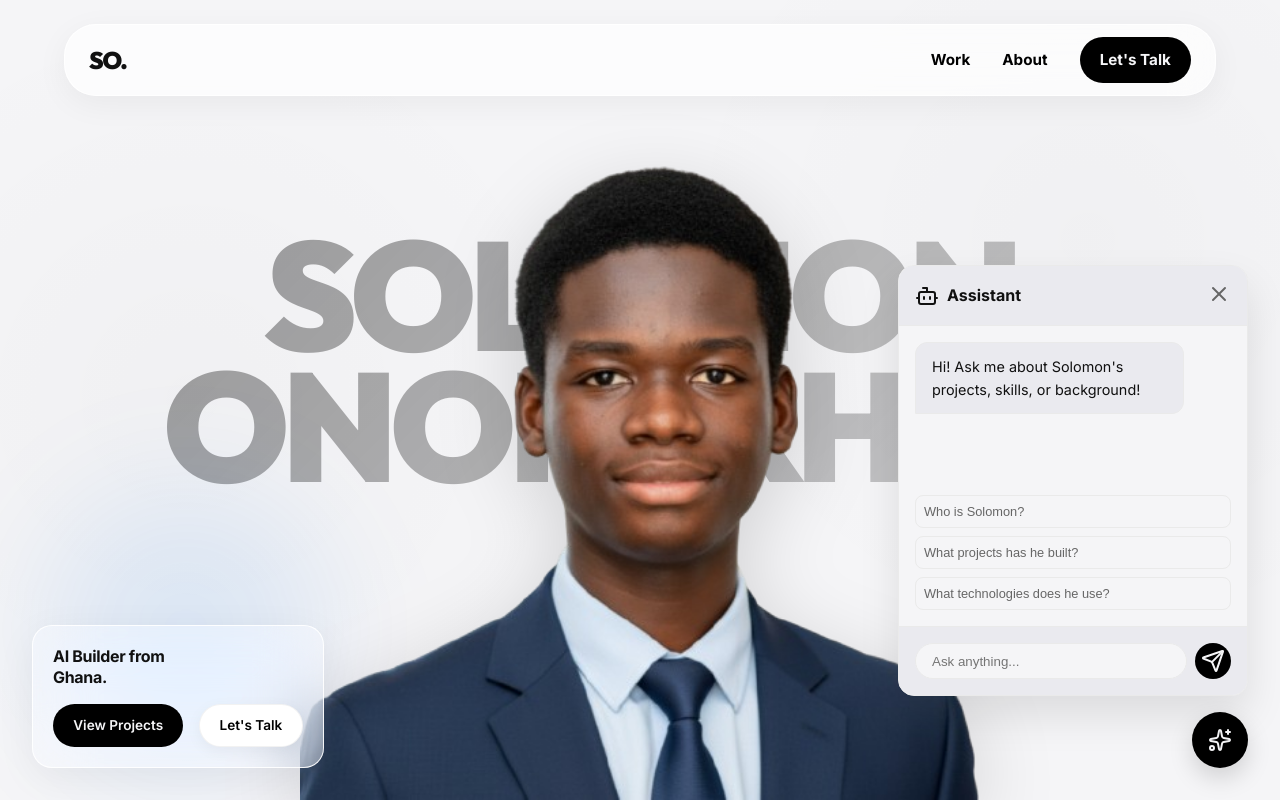
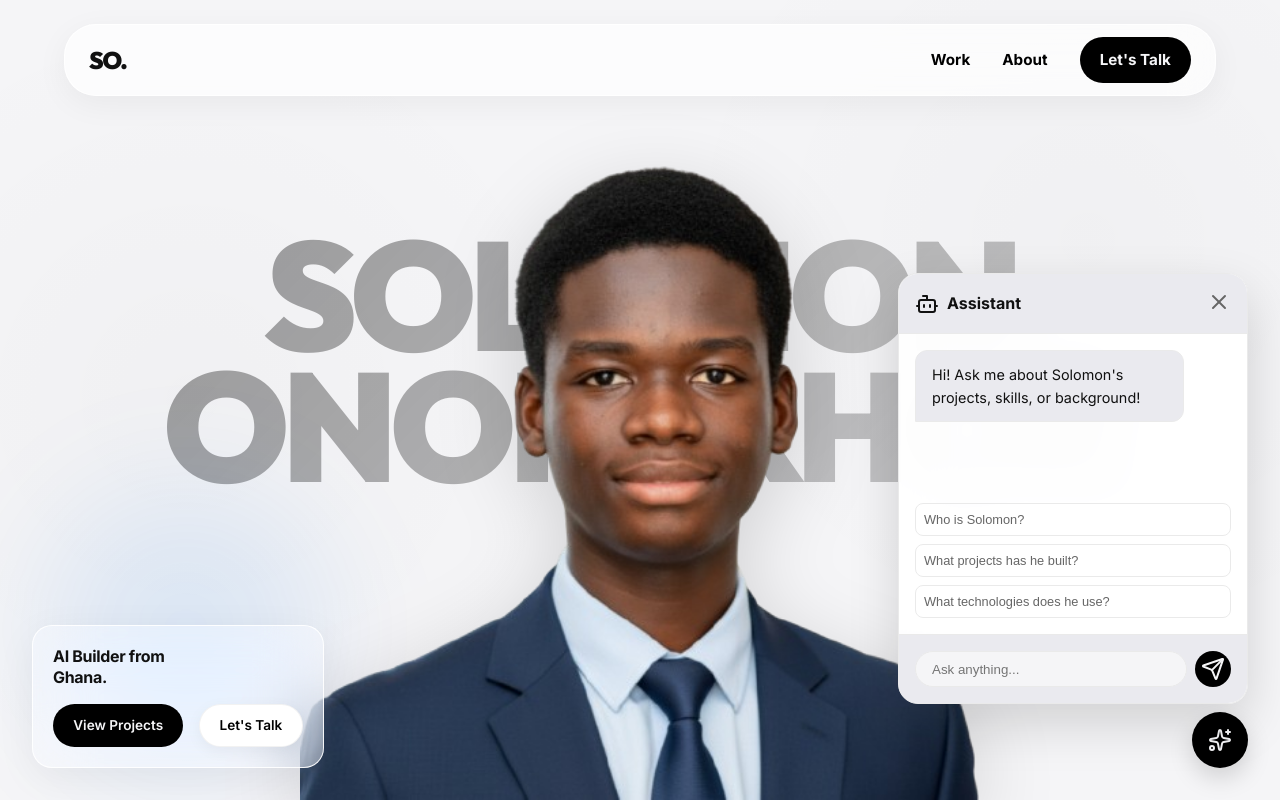
Before and after one commit to Solomon-Onokerhor/personal-site, a website built with Vite: page index.html in a window 1280 px wide. Both pictures are taken after a click on the button "Open AI Assistant". Shown: the top 800 px of the page. Built offline with nearby package versions, Linux system fonts and the light colour scheme.

Commit message:
Replace popover API with robust JS class toggle for AI Assistant chatbot

```diff
--- a/index.html
+++ b/index.html
@@ -435,13 +435,13 @@
 
     <!-- AI Chat Widget -->
     <div class="ai-widget-container">
-      <button id="ai-toggle" class="ai-toggle-btn" popovertarget="ai-chat-window">
+      <button id="ai-toggle" class="ai-toggle-btn" aria-label="Open AI Assistant">
         <i data-lucide="sparkles"></i>
       </button>
-      <div id="ai-chat-window" class="ai-chat-window" popover="auto">
+      <div id="ai-chat-window" class="ai-chat-window">
         <div class="chat-header">
           <div class="chat-title"><i data-lucide="bot"></i> Assistant</div>
-          <button id="ai-close" popovertarget="ai-chat-window" popovertargetaction="hide"><i data-lucide="x"></i></button>
+          <button id="ai-close" aria-label="Close Assistant"><i data-lucide="x"></i></button>
         </div>
         <div class="chat-messages" id="chat-messages">
           <div class="message ai-message">
--- a/src/main.js
+++ b/src/main.js
@@ -20,6 +20,33 @@ document.addEventListener('DOMContentLoaded', () => {
   });
 
 
+
+  // AI Chat Toggle & Close Handlers
+  const aiToggle = document.getElementById('ai-toggle');
+  const aiClose = document.getElementById('ai-close');
+  const aiChatWindow = document.getElementById('ai-chat-window');
+
+  if (aiToggle && aiChatWindow) {
+    aiToggle.addEventListener('click', (e) => {
+      e.stopPropagation();
+      aiChatWindow.classList.toggle('active');
+    });
+  }
+
+  if (aiClose && aiChatWindow) {
+    aiClose.addEventListener('click', (e) => {
+      e.stopPropagation();
+      aiChatWindow.classList.remove('active');
+    });
+  }
+
+  document.addEventListener('click', (e) => {
+    if (aiChatWindow && aiChatWindow.classList.contains('active')) {
+      if (!aiChatWindow.contains(e.target) && e.target !== aiToggle && !aiToggle.contains(e.target)) {
+        aiChatWindow.classList.remove('active');
+      }
+    }
+  });
 
   // AI Chat Widget Logic
   const chatInput = document.getElementById('chat-input');
--- a/src/style.css
+++ b/src/style.css
@@ -1260,32 +1260,32 @@ p, span, a, li {
   transform: scale(1.05);
 }
 .ai-chat-window {
+  position: fixed;
   margin: 0;
-  inset: auto 2rem 6.5rem auto;
+  bottom: 6rem;
+  right: 2rem;
   width: 350px;
-  background: var(--color-bg);
+  max-width: calc(100vw - 2rem);
+  background: rgba(255, 255, 255, 0.95);
+  backdrop-filter: blur(25px);
+  -webkit-backdrop-filter: blur(25px);
   border: 1px solid var(--color-border);
-  border-radius: 1rem;
-  box-shadow: 0 20px 40px rgba(0,0,0,0.1);
+  border-radius: 1.25rem;
+  box-shadow: 0 20px 50px rgba(0, 0, 0, 0.15);
   display: flex;
   flex-direction: column;
   overflow: hidden;
   opacity: 0;
+  pointer-events: none;
   transform: translateY(20px) scale(0.95);
-  transition: opacity 0.3s ease, transform 0.3s ease, display 0.3s ease allow-discrete;
-}
-
-.ai-chat-window:popover-open {
-  display: flex;
+  transition: opacity 0.3s ease, transform 0.3s ease;
+  z-index: 9999;
+}
+
+.ai-chat-window.active {
   opacity: 1;
+  pointer-events: auto;
   transform: translateY(0) scale(1);
-}
-
-@starting-style {
-  .ai-chat-window:popover-open {
-    opacity: 0;
-    transform: translateY(20px) scale(0.95);
-  }
 }
 
 .chat-header {
```
